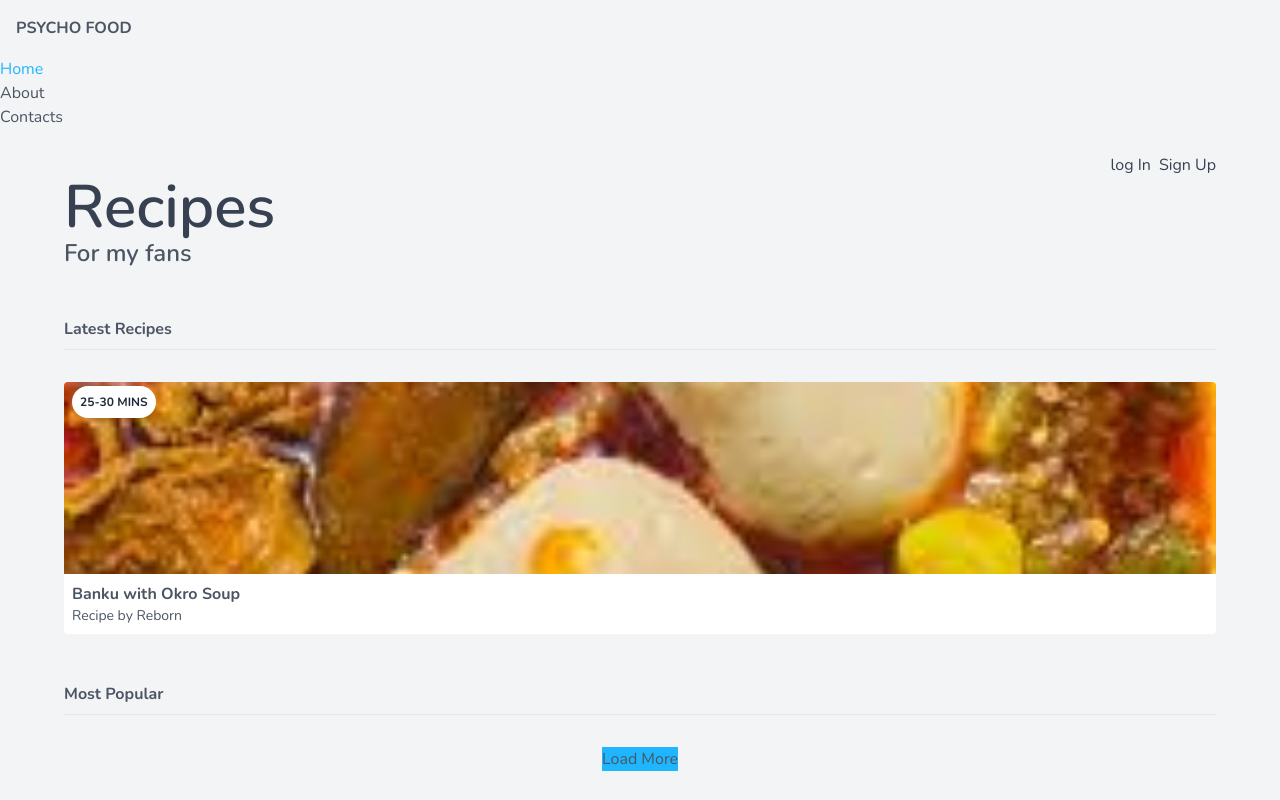
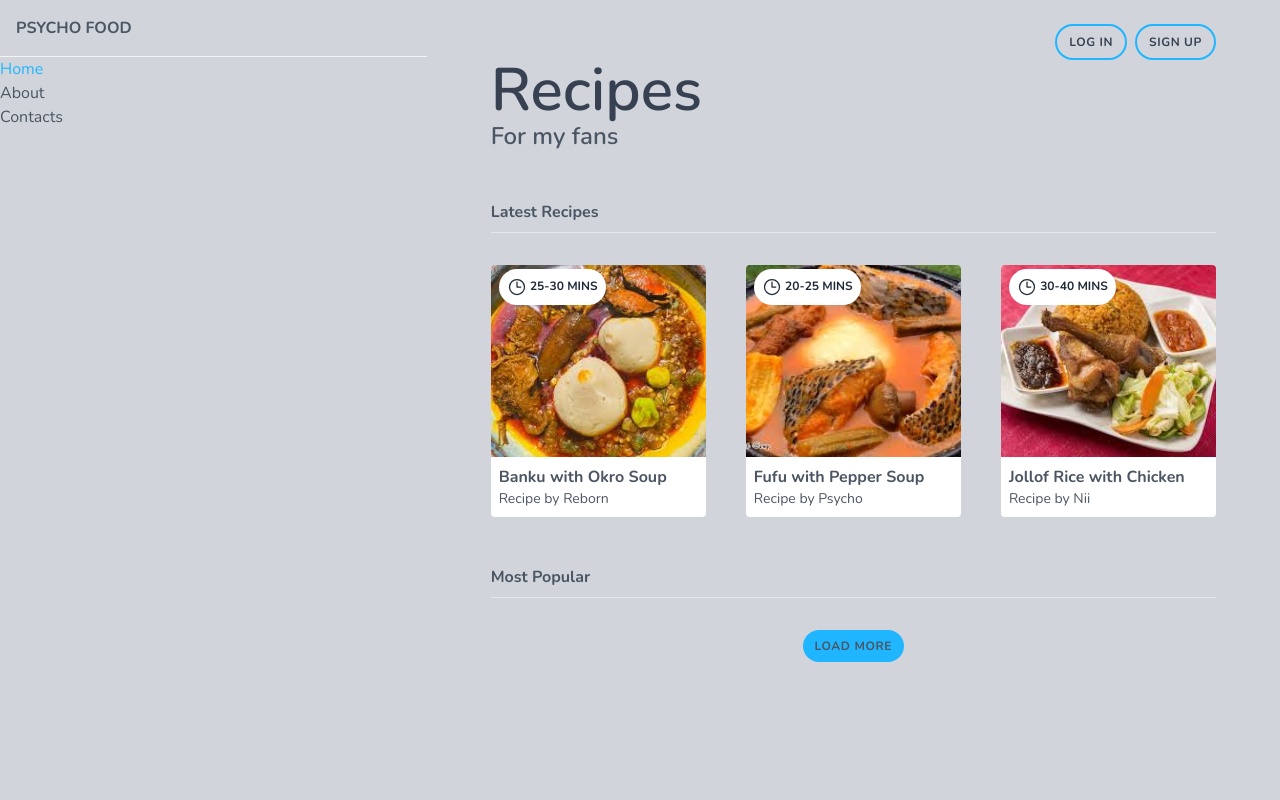
Before and after one commit to CyrilAshong/Tailwind, a website: page src/index.html in a window 1280 px wide. Drawn offline with nearby package versions, Linux system fonts and the light colour scheme.

Commit message:
Tailwind

```diff
--- a/src/index.html
+++ b/src/index.html
@@ -6,10 +6,10 @@
     <link href="/public/output.css" rel="stylesheet">
 
 </head>
-<body class="text-gray-600 font-body bg-gray-100">
+<body class="text-gray-600 font-body bg-gray-300">
     <!-- content -->
-    <div>
-        <div>
+    <div class="grid md:grid-cols-3 ">
+        <div class="md:span-col-1">
             <nav>
                 <div>
                     <h1 class="font-bold uppercase p-4 border-b border-gray-100">
@@ -40,10 +40,10 @@
             </nav>
         </div>
 
-       <main class="px-16 py-6">
+       <main class="px-16 py-6 md:col-span-2">
             <div class="flex justify-center md:justify-end">
-                <a href="" class="text-gray-700">log In</a>
-                <a href="" class="text-gray-700 ml-2">Sign Up</a>
+                <a href="" class="btn text-gray-700 border-primary border-2">log In</a>
+                <a href="" class="btn text-gray-700 ml-2 border-primary border-2">Sign Up</a>
             </div>
 
 
@@ -55,18 +55,49 @@
             <div>
                 <h4 class="font-bold mt-12 pb-2 border-b border-gray-200">Latest Recipes</h4>
 
-                <div class="mt-8">
+                <div class="mt-8 grid lg:grid-cols-3 gap-10">
                  <!-- Cards go here -->
-                     <div class="bg-white rounded overflow-hidden relative">
+                     <div class="card">
                          <img src="/public/img/download.jpg" alt="Banku" class="w-full h-32 sm:h-48 object-cover">
                         <div class="m-2">
                             <span class="font-bold">Banku with Okro Soup</span>
                             <span class="text-sm block">Recipe by Reborn</span>
                         </div>
-                        <div class="bg-white rounded-full text-gray-800 text-xs font-bold uppercase absolute top-1 p-2 ml-2">
+                        <div class="badge">
+                            <svg class="w-5 inline-block" xmlns="http://www.w3.org/2000/svg" fill="none" viewBox="0 0 24 24" stroke-width="1.5" stroke="currentColor" class="w-6 h-6">
+                                <path stroke-linecap="round" stroke-linejoin="round" d="M12 6v6h4.5m4.5 0a9 9 0 1 1-18 0 9 9 0 0 1 18 0Z" />
+                            </svg>
                             <span>25-30 mins</span>
                         </div>
                     </div>
+
+                    <div class="card">
+                        <img src="/public/img/download (1).jpg" alt="Fufu" class="w-full h-32 sm:h-48 object-cover">
+                       <div class="m-2">
+                           <span class="font-bold">Fufu with Pepper Soup</span>
+                           <span class="text-sm block">Recipe by Psycho</span>
+                       </div>
+                       <div class="badge">
+                            <svg class="w-5 inline-block" xmlns="http://www.w3.org/2000/svg" fill="none" viewBox="0 0 24 24" stroke-width="1.5" stroke="currentColor" class="w-6 h-6">
+                                <path stroke-linecap="round" stroke-linejoin="round" d="M12 6v6h4.5m4.5 0a9 9 0 1 1-18 0 9 9 0 0 1 18 0Z" />
+                            </svg>
+                           <span>20-25 mins</span>
+                       </div>
+                   </div>
+
+                   <div class="card">
+                    <img src="/public/img/download (2).jpg" alt="Jollof" class="w-full h-32 sm:h-48 object-cover">
+                   <div class="m-2">
+                       <span class="font-bold">Jollof Rice with Chicken</span>
+                       <span class="text-sm block">Recipe by Nii</span>
+                   </div>
+                   <div class="badge">
+                        <svg class="w-5 inline-block" xmlns="http://www.w3.org/2000/svg" fill="none" viewBox="0 0 24 24" stroke-width="1.5" stroke="currentColor" class="w-6 h-6">
+                            <path stroke-linecap="round" stroke-linejoin="round" d="M12 6v6h4.5m4.5 0a9 9 0 1 1-18 0 9 9 0 0 1 18 0Z" />
+                        </svg>
+                        <span>30-40 mins</span>
+                   </div>
+               </div>
                 </div>
 
                 <h4 class="font-bold mt-12 pb-2 border-b border-gray-200">Most Popular</h4>
@@ -76,7 +107,7 @@
                 </div>
 
                 <div class="flex justify-center">
-                    <div class="bg-primary flex">Load More</div>
+                    <div class="btn bg-primary flex">Load More</div>
                 </div>
             </div>
 
--- a/src/input.css
+++ b/src/input.css
@@ -3,3 +3,15 @@
 @tailwind base;
 @tailwind components;
 @tailwind utilities;
+
+.card{
+    @apply bg-white rounded overflow-hidden relative
+};
+
+.badge{
+    @apply bg-white rounded-full text-gray-800 text-xs font-bold uppercase absolute top-1 p-2 ml-2
+};
+
+.btn{
+    @apply rounded-full py-2 px-3 uppercase text-xs font-bold cursor-pointer tracking-wider
+}
```
Also changed, not shown: public/output.css.
